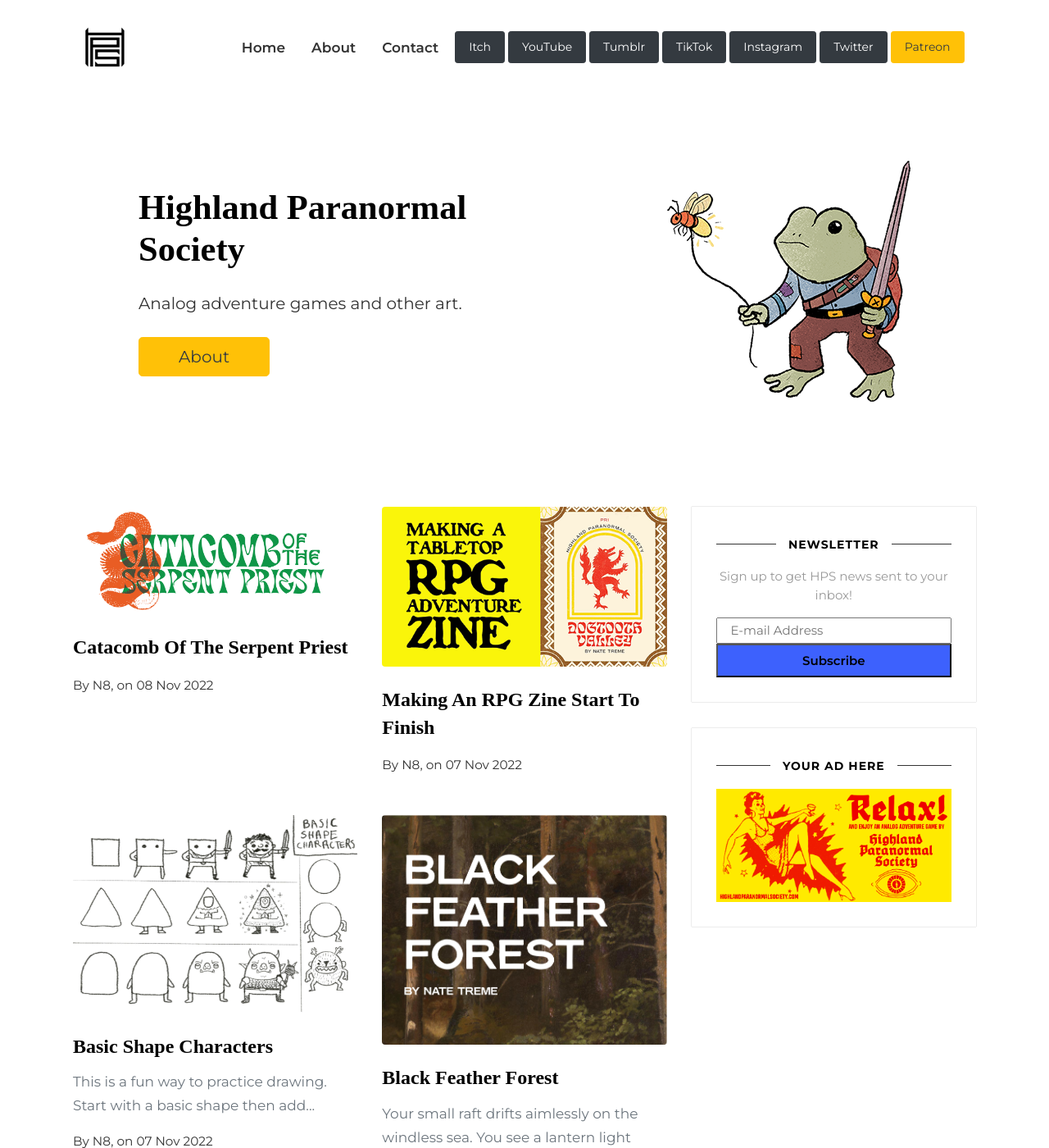
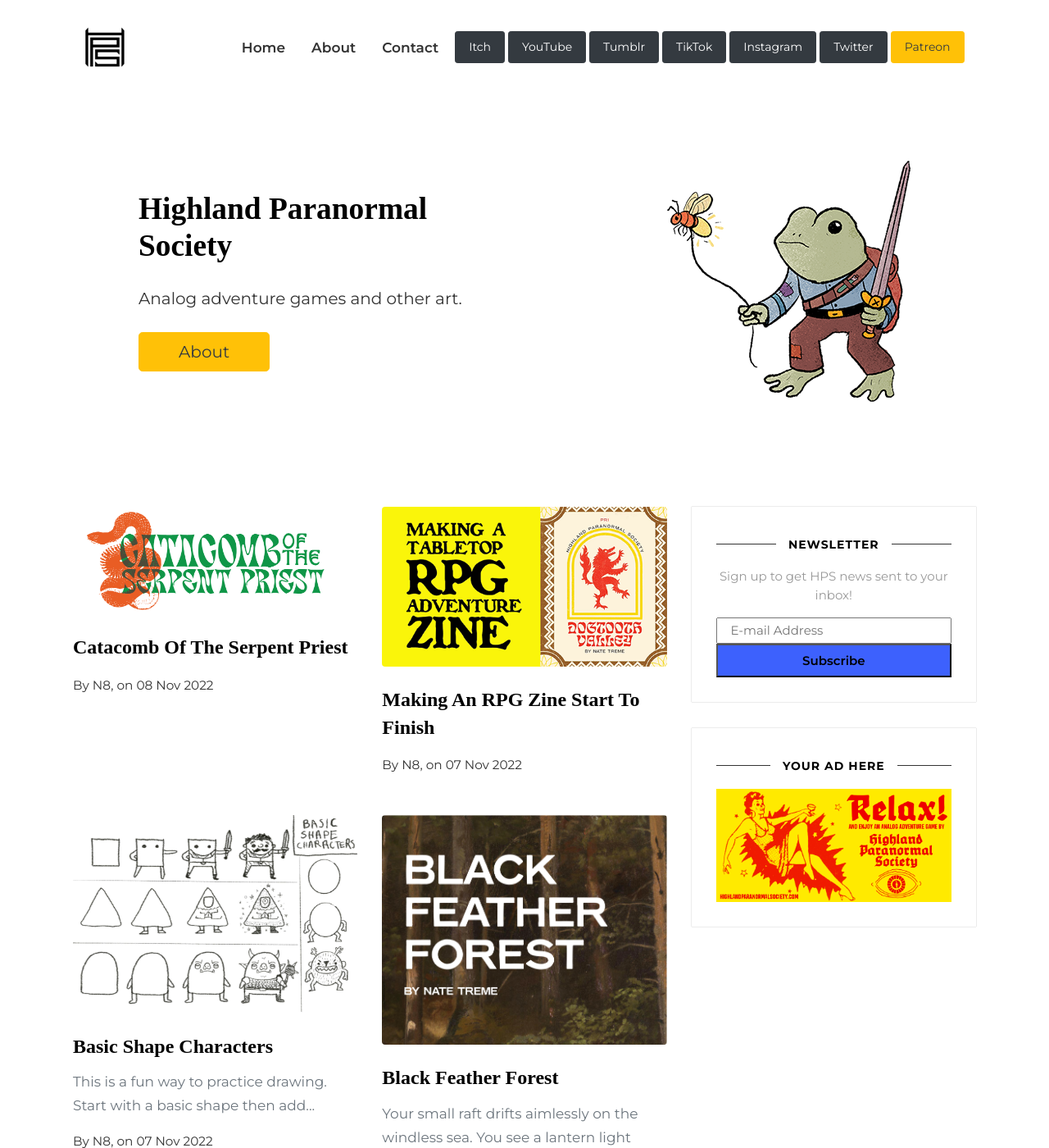
Before and after one commit to NateHPS/NateHPS.github.io, a Jekyll site: the page built from index.html, in a window 1280 px wide and 1400 px high. Shown: the whole window at 82% size. Built offline with Jekyll 4.4.1, drawn with Linux system fonts in a browser that asks for light colours; some web fonts are replaced; the list of posts is cut into pages by our own code; comment, search, counter and statistics services are not loaded.

Commit message:
Update theme.scss

```diff
--- a/assets/css/theme.scss
+++ b/assets/css/theme.scss
@@ -175,7 +175,7 @@
 }
 
 .hero h1 {
-    font-size:2.5em;
+    font-size:2.2em;
 }
 .section-title h2 {
 	font-weight:700;
```
